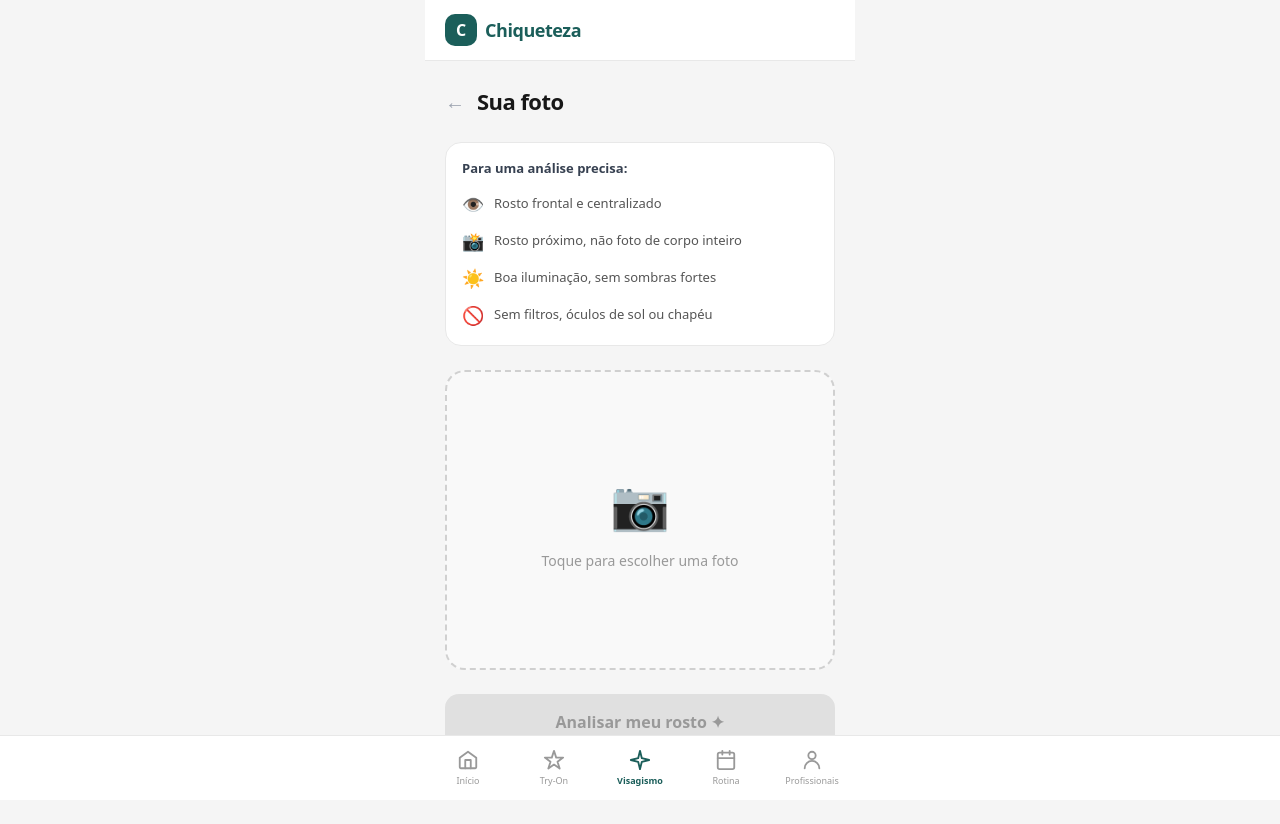
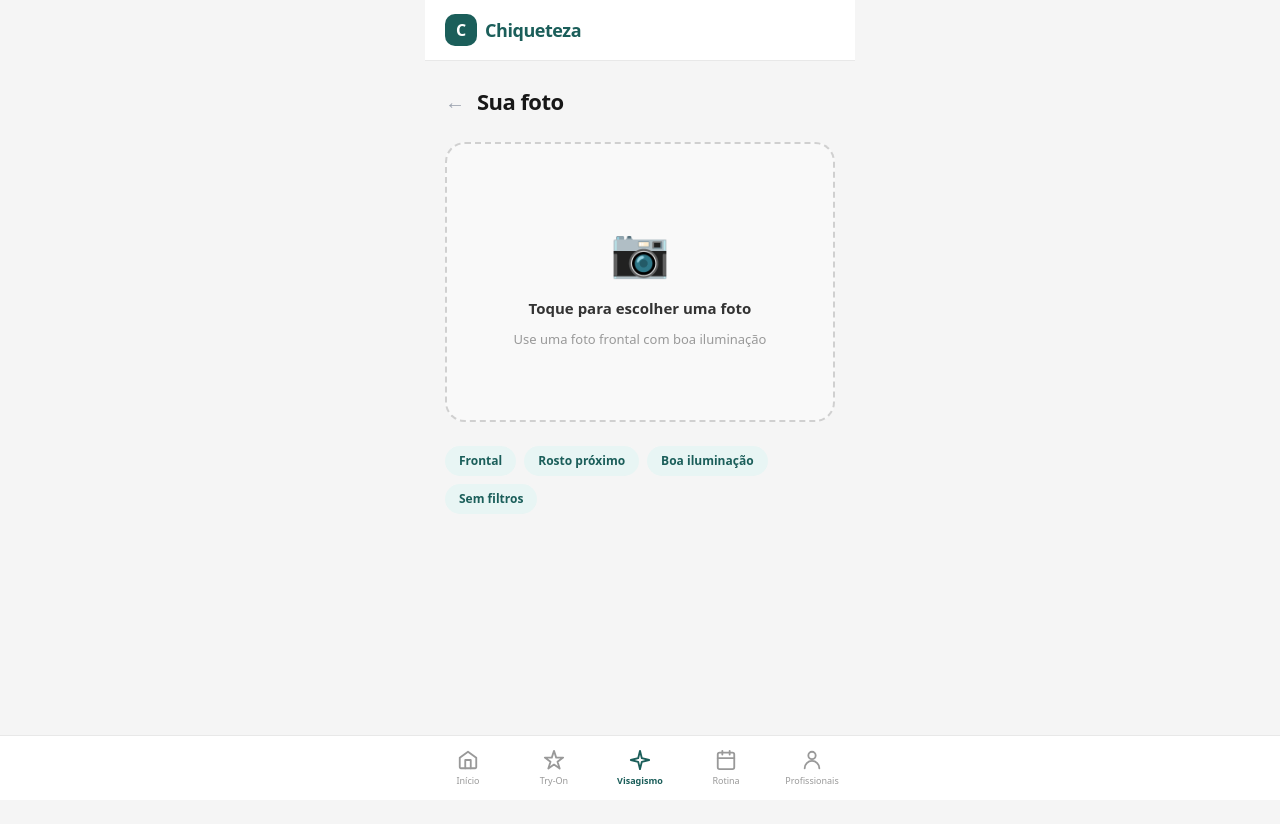
Before and after one commit to viniciusft/chiqueteza, a Next.js app: page /app/visagismo/upload in a window 1280 px wide. Shown: the top 824 px of the page. Built offline with nearby package versions, Linux system fonts and the light colour scheme.

Commit message:
feat: upload de foto com crop estilo WhatsApp/Instagram

```diff
--- /dev/null
+++ b/app/app/visagismo/upload/cropUtils.ts
@@ -0,0 +1,36 @@
+export type CropArea = {
+  x: number
+  y: number
+  width: number
+  height: number
+}
+
+export async function getCroppedImg(
+  imageSrc: string,
+  pixelCrop: CropArea
+): Promise<Blob> {
+  const image = await createImageFromSrc(imageSrc)
+  const canvas = document.createElement('canvas')
+  const ctx = canvas.getContext('2d')!
+  canvas.width = pixelCrop.width
+  canvas.height = pixelCrop.height
+  ctx.drawImage(
+    image,
+    pixelCrop.x, pixelCrop.y,
+    pixelCrop.width, pixelCrop.height,
+    0, 0,
+    pixelCrop.width, pixelCrop.height
+  )
+  return new Promise((resolve) => {
+    canvas.toBlob((blob) => resolve(blob!), 'image/jpeg', 0.9)
+  })
+}
+
+function createImageFromSrc(src: string): Promise<HTMLImageElement> {
+  return new Promise((resolve, reject) => {
+    const img = new Image()
+    img.onload = () => resolve(img)
+    img.onerror = reject
+    img.src = src
+  })
+}
--- a/app/app/visagismo/upload/page.tsx
+++ b/app/app/visagismo/upload/page.tsx
@@ -1,72 +1,75 @@
 'use client'
 
-import { useRef, useState, useEffect } from 'react'
+import { useRef, useState, useEffect, useCallback } from 'react'
 import { useRouter } from 'next/navigation'
+import dynamic from 'next/dynamic'
 import imageCompression from 'browser-image-compression'
 import AppHeader from '@/components/ui/AppHeader'
 import PageContainer from '@/components/ui/PageContainer'
+import { getCroppedImg, type CropArea } from './cropUtils'
+
+const Cropper = dynamic(() => import('react-easy-crop'), { ssr: false })
+
+type ViewMode = 'select' | 'crop' | 'uploading'
 
 const MENSAGENS_LOADING = [
   'Analisando proporções faciais...',
   'Identificando sua colorimetria...',
-  'Montando seu guia de maquiagem...',
+  'Preparando seu guia personalizado...',
 ]
 
-const REGRAS = [
-  { icon: '👁️', texto: 'Rosto frontal e centralizado' },
-  { icon: '📸', texto: 'Rosto próximo, não foto de corpo inteiro' },
-  { icon: '☀️', texto: 'Boa iluminação, sem sombras fortes' },
-  { icon: '🚫', texto: 'Sem filtros, óculos de sol ou chapéu' },
-]
+const CHIPS = ['Frontal', 'Rosto próximo', 'Boa iluminação', 'Sem filtros']
 
 export default function VisagismoUploadPage() {
   const router = useRouter()
   const inputRef = useRef<HTMLInputElement>(null)
-  const [preview, setPreview] = useState<string | null>(null)
-  const [arquivoComprimido, setArquivoComprimido] = useState<File | null>(null)
-  const [analisando, setAnalisando] = useState(false)
+  const [viewMode, setViewMode] = useState<ViewMode>('select')
+  const [imageSrc, setImageSrc] = useState<string | null>(null)
+  const [crop, setCrop] = useState({ x: 0, y: 0 })
+  const [zoom, setZoom] = useState(1)
+  const [croppedAreaPixels, setCroppedAreaPixels] = useState<CropArea | null>(null)
   const [mensagemIdx, setMensagemIdx] = useState(0)
   const [erro, setErro] = useState('')
-  const [comprimindo, setComprimindo] = useState(false)
 
   useEffect(() => {
-    if (!analisando) return
+    if (viewMode !== 'uploading') return
     const interval = setInterval(() => {
       setMensagemIdx((i) => (i + 1) % MENSAGENS_LOADING.length)
     }, 3000)
     return () => clearInterval(interval)
-  }, [analisando])
+  }, [viewMode])
 
   async function handleArquivoSelecionado(e: React.ChangeEvent<HTMLInputElement>) {
     const file = e.target.files?.[0]
     if (!file) return
     setErro('')
-    setComprimindo(true)
+    const url = URL.createObjectURL(file)
+    setImageSrc(url)
+    setCrop({ x: 0, y: 0 })
+    setZoom(1)
+    setViewMode('crop')
+  }
+
+  const onCropComplete = useCallback((_: unknown, pixels: CropArea) => {
+    setCroppedAreaPixels(pixels)
+  }, [])
+
+  async function handleConfirmarCrop() {
+    if (!imageSrc || !croppedAreaPixels) return
+    setErro('')
+    setViewMode('uploading')
 
     try {
+      const blob = await getCroppedImg(imageSrc, croppedAreaPixels)
+      const file = new File([blob], 'foto.jpg', { type: 'image/jpeg' })
       const compressed = await imageCompression(file, {
-        maxSizeMB: 2,
-        maxWidthOrHeight: 1200,
+        maxSizeMB: 1,
+        maxWidthOrHeight: 1000,
         useWebWorker: true,
       })
-      setArquivoComprimido(compressed)
-      const reader = new FileReader()
-      reader.onload = () => { setPreview(reader.result as string) }
-      reader.readAsDataURL(compressed)
-    } catch {
-      setErro('Erro ao processar a foto. Tente outra.')
-    } finally {
-      setComprimindo(false)
-    }
-  }
-
-  async function handleAnalisar() {
-    if (!arquivoComprimido) { setErro('Selecione uma foto primeiro.'); return }
-    setErro('')
-    setAnalisando(true)
 
       const reader = new FileReader()
-    reader.readAsDataURL(arquivoComprimido)
+      reader.readAsDataURL(compressed)
       reader.onload = async () => {
         const result = reader.result as string
         const [header, base64] = result.split(',')
@@ -87,13 +90,116 @@ export default function VisagismoUploadPage() {
           router.push('/app/visagismo/resultado')
         } catch (err) {
           setErro(err instanceof Error ? err.message : 'Erro ao analisar. Tente novamente.')
-        setAnalisando(false)
+          setViewMode('crop')
         }
+      }
+    } catch {
+      setErro('Erro ao processar a foto. Tente outra.')
+      setViewMode('crop')
     }
   }
 
-  const carregando = comprimindo || analisando
+  // Modo uploading
+  if (viewMode === 'uploading') {
+    return (
+      <PageContainer>
+        <AppHeader />
+        <main
+          style={{
+            display: 'flex', flexDirection: 'column',
+            alignItems: 'center', justifyContent: 'center',
+            minHeight: '70vh', gap: 20, padding: '0 24px',
+          }}
+        >
+          <div
+            style={{
+              width: 56, height: 56, border: '4px solid #1B5E5A',
+              borderTopColor: 'transparent', borderRadius: '50%',
+              animation: 'spin 0.8s linear infinite',
+            }}
+          />
+          <style>{`@keyframes spin { to { transform: rotate(360deg); } }`}</style>
+          <p style={{ fontSize: 16, color: '#1B5E5A', fontWeight: 700, textAlign: 'center' }}>
+            {MENSAGENS_LOADING[mensagemIdx]}
+          </p>
+        </main>
+      </PageContainer>
+    )
+  }
 
+  // Modo crop
+  if (viewMode === 'crop') {
+    return (
+      <div style={{ position: 'fixed', inset: 0, backgroundColor: '#000', zIndex: 50 }}>
+        {/* Área do Cropper */}
+        <div style={{ position: 'absolute', inset: 0, bottom: 200 }}>
+          {imageSrc && (
+            <Cropper
+              image={imageSrc}
+              crop={crop}
+              zoom={zoom}
+              aspect={1}
+              onCropChange={setCrop}
+              onZoomChange={setZoom}
+              onCropComplete={onCropComplete}
+            />
+          )}
+        </div>
+
+        {/* Controles */}
+        <div
+          style={{
+            position: 'absolute', bottom: 0, left: 0, right: 0,
+            backgroundColor: '#111', padding: '20px 24px 40px',
+            display: 'flex', flexDirection: 'column', gap: 16,
+          }}
+        >
+          <p style={{ fontSize: 12, color: '#999', textAlign: 'center' }}>
+            Arraste para posicionar • Pinch para zoom
+          </p>
+
+          <input
+            type="range"
+            min={0.8}
+            max={3}
+            step={0.01}
+            value={zoom}
+            onChange={(e) => setZoom(Number(e.target.value))}
+            style={{ width: '100%', accentColor: '#1B5E5A' }}
+          />
+
+          {erro && (
+            <p style={{ fontSize: 13, color: '#f87171', textAlign: 'center' }}>{erro}</p>
+          )}
+
+          <div style={{ display: 'flex', gap: 12 }}>
+            <button
+              onClick={() => { setViewMode('select'); setImageSrc(null) }}
+              style={{
+                flex: 1, padding: '14px', borderRadius: 14,
+                border: '1.5px solid #555', backgroundColor: 'transparent',
+                color: '#fff', fontSize: 15, fontWeight: 600, cursor: 'pointer',
+              }}
+            >
+              ← Voltar
+            </button>
+            <button
+              onClick={handleConfirmarCrop}
+              style={{
+                flex: 2, padding: '14px', borderRadius: 14, border: 'none',
+                backgroundColor: '#1B5E5A', color: '#fff',
+                fontSize: 15, fontWeight: 700, cursor: 'pointer',
+              }}
+            >
+              Usar esta foto →
+            </button>
+          </div>
+        </div>
+      </div>
+    )
+  }
+
+  // Modo select (padrão)
   return (
     <PageContainer>
       <AppHeader />
@@ -106,70 +212,45 @@ export default function VisagismoUploadPage() {
           </h1>
         </div>
 
-        {/* Regras */}
+        {/* Área clicável */}
         <div
-          style={{
-            backgroundColor: '#fff', borderRadius: 16,
-            padding: '16px', border: '1.5px solid #E8E8E8',
-          }}
-        >
-          <p className="font-bold text-gray-700" style={{ fontSize: 13, marginBottom: 12 }}>
-            Para uma análise precisa:
-          </p>
-          <div style={{ display: 'flex', flexDirection: 'column', gap: 10 }}>
-            {REGRAS.map(({ icon, texto }) => (
-              <div key={texto} style={{ display: 'flex', alignItems: 'center', gap: 10 }}>
-                <span style={{ fontSize: 18, flexShrink: 0 }}>{icon}</span>
-                <p style={{ fontSize: 13, color: '#555' }}>{texto}</p>
-              </div>
-            ))}
-          </div>
-        </div>
-
-        {/* Área de upload */}
-        <div
-          onClick={() => !carregando && inputRef.current?.click()}
+          onClick={() => inputRef.current?.click()}
           style={{
             borderRadius: 20,
-            border: `2px dashed ${preview ? '#1B5E5A' : '#D0D0D0'}`,
-            backgroundColor: preview ? '#E8F5F4' : '#F9F9F9',
-            height: 300,
+            border: '2px dashed #D0D0D0',
+            backgroundColor: '#F9F9F9',
+            height: 280,
             display: 'flex',
             flexDirection: 'column',
             alignItems: 'center',
             justifyContent: 'center',
-            cursor: carregando ? 'default' : 'pointer',
-            overflow: 'hidden',
-            position: 'relative',
+            cursor: 'pointer',
+            gap: 10,
           }}
         >
-          {preview ? (
-            // eslint-disable-next-line @next/next/no-img-element
-            <img
-              src={preview}
-              alt="Preview"
-              style={{ width: '100%', height: '100%', objectFit: 'cover' }}
-            />
-          ) : comprimindo ? (
-            <div style={{ display: 'flex', flexDirection: 'column', alignItems: 'center', gap: 10, padding: 24 }}>
-              <div
-                style={{
-                  width: 36, height: 36, border: '3px solid #1B5E5A',
-                  borderTopColor: 'transparent', borderRadius: '50%',
-                  animation: 'spin 0.8s linear infinite',
-                }}
-              />
-              <p style={{ fontSize: 13, color: '#1B5E5A', fontWeight: 600 }}>Processando foto...</p>
-              <style>{`@keyframes spin { to { transform: rotate(360deg); } }`}</style>
-            </div>
-          ) : (
-            <div style={{ display: 'flex', flexDirection: 'column', alignItems: 'center', gap: 10, padding: 24 }}>
           <span style={{ fontSize: 48 }}>📷</span>
-              <p style={{ fontSize: 14, color: '#999', textAlign: 'center' }}>
+          <p style={{ fontSize: 15, fontWeight: 700, color: '#333' }}>
             Toque para escolher uma foto
           </p>
+          <p style={{ fontSize: 13, color: '#999' }}>
+            Use uma foto frontal com boa iluminação
+          </p>
         </div>
-          )}
+
+        {/* Chips de regras */}
+        <div style={{ display: 'flex', flexWrap: 'wrap', gap: 8 }}>
+          {CHIPS.map((chip) => (
+            <span
+              key={chip}
+              style={{
+                fontSize: 12, fontWeight: 600,
+                backgroundColor: '#E8F5F4', color: '#1B5E5A',
+                borderRadius: 20, padding: '6px 14px',
+              }}
+            >
+              {chip}
+            </span>
+          ))}
         </div>
 
         <input
@@ -181,53 +262,6 @@ export default function VisagismoUploadPage() {
           onChange={handleArquivoSelecionado}
         />
 
-        {erro && (
-          <p
-            style={{
-              fontSize: 13, color: '#dc2626', backgroundColor: '#fff5f5',
-              borderRadius: 10, padding: '10px 14px', border: '1.5px solid #fca5a5',
-            }}
-          >
-            {erro}
-          </p>
-        )}
-
-        {/* Loading análise */}
-        {analisando && (
-          <div
-            style={{
-              backgroundColor: '#E8F5F4', borderRadius: 16, padding: '20px',
-              display: 'flex', flexDirection: 'column', alignItems: 'center', gap: 12,
-            }}
-          >
-            <div
-              style={{
-                width: 40, height: 40, border: '3px solid #1B5E5A',
-                borderTopColor: 'transparent', borderRadius: '50%',
-                animation: 'spin 0.8s linear infinite',
-              }}
-            />
-            <p style={{ fontSize: 14, color: '#1B5E5A', fontWeight: 600, textAlign: 'center' }}>
-              {MENSAGENS_LOADING[mensagemIdx]}
-            </p>
-          </div>
-        )}
-
-        {!carregando && (
-          <button
-            onClick={handleAnalisar}
-            disabled={!arquivoComprimido}
-            style={{
-              width: '100%', padding: '16px', borderRadius: 14, border: 'none',
-              backgroundColor: arquivoComprimido ? '#1B5E5A' : '#E0E0E0',
-              color: arquivoComprimido ? '#fff' : '#999',
-              fontSize: 16, fontWeight: 700, cursor: arquivoComprimido ? 'pointer' : 'not-allowed',
-            }}
-          >
-            Analisar meu rosto ✦
-          </button>
-        )}
-
       </main>
     </PageContainer>
   )
--- a/package.json
+++ b/package.json
@@ -14,7 +14,9 @@
     "browser-image-compression": "^2.0.2",
     "next": "14.2.35",
     "react": "^18",
-    "react-dom": "^18"
+    "react-dom": "^18",
+    "react-easy-crop": "^5.5.6",
+    "sonner": "^2.0.7"
   },
   "devDependencies": {
     "@types/node": "^20",
```
Also changed, not shown: 1 other file (tests, documents, lock files or other folders). Lines whose indentation alone changed are shown as unchanged.
